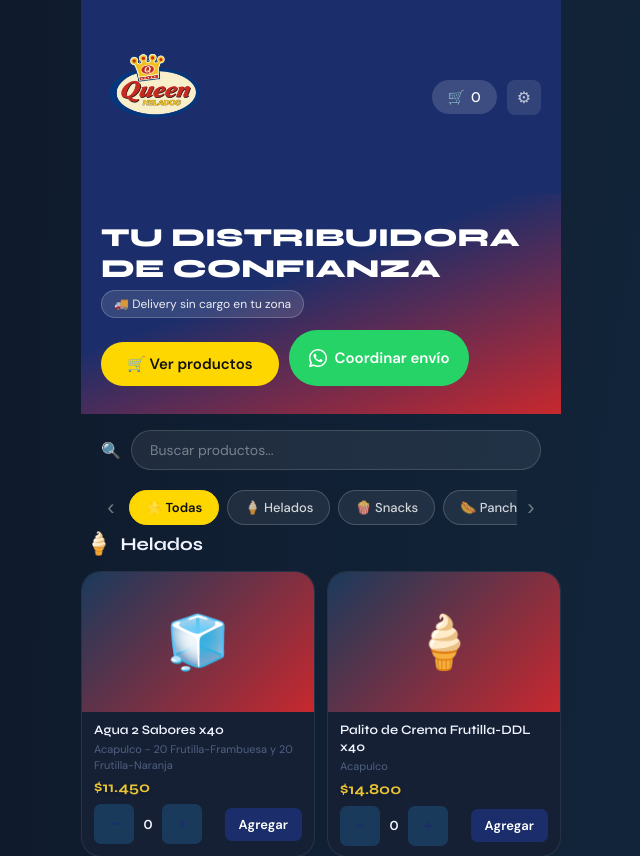
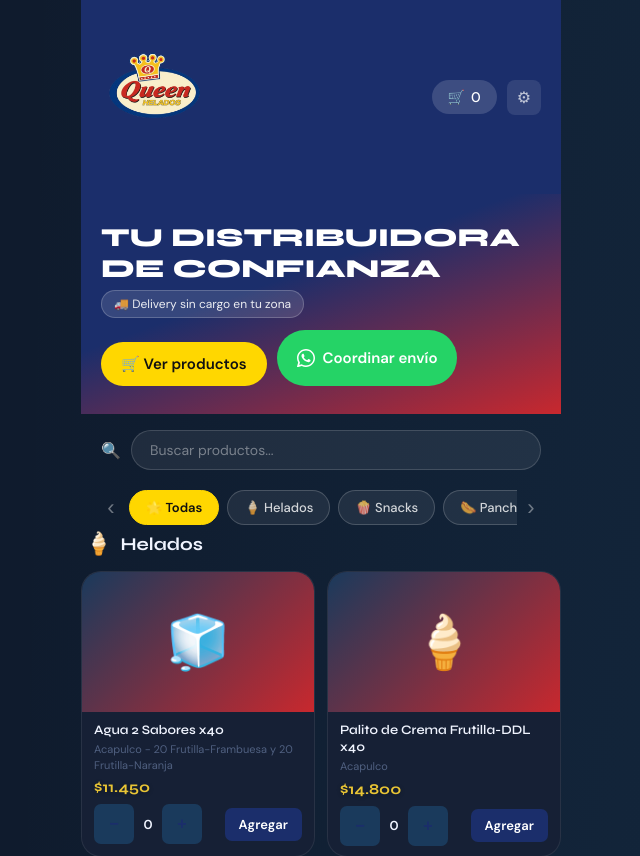
Before and after one commit to maximoferdman-cmd/queen-helados, a React (Vite) app: page / in a window 1280 px wide. Shown: the top 856 px of the page, without its empty margins (319-959 px from the left). Built offline with nearby package versions, Linux system fonts and the light colour scheme.

Commit message:
actualizo

```diff
--- a/src/pages/Catalog.module.css
+++ b/src/pages/Catalog.module.css
@@ -321,7 +321,7 @@
   color: #111;
   border: none;
   border-radius: 50px;
-  padding: 12px 26px;
+  padding: 12px 20px;
   font-size: 15px;
   font-weight: 700;
   cursor: pointer;
```
